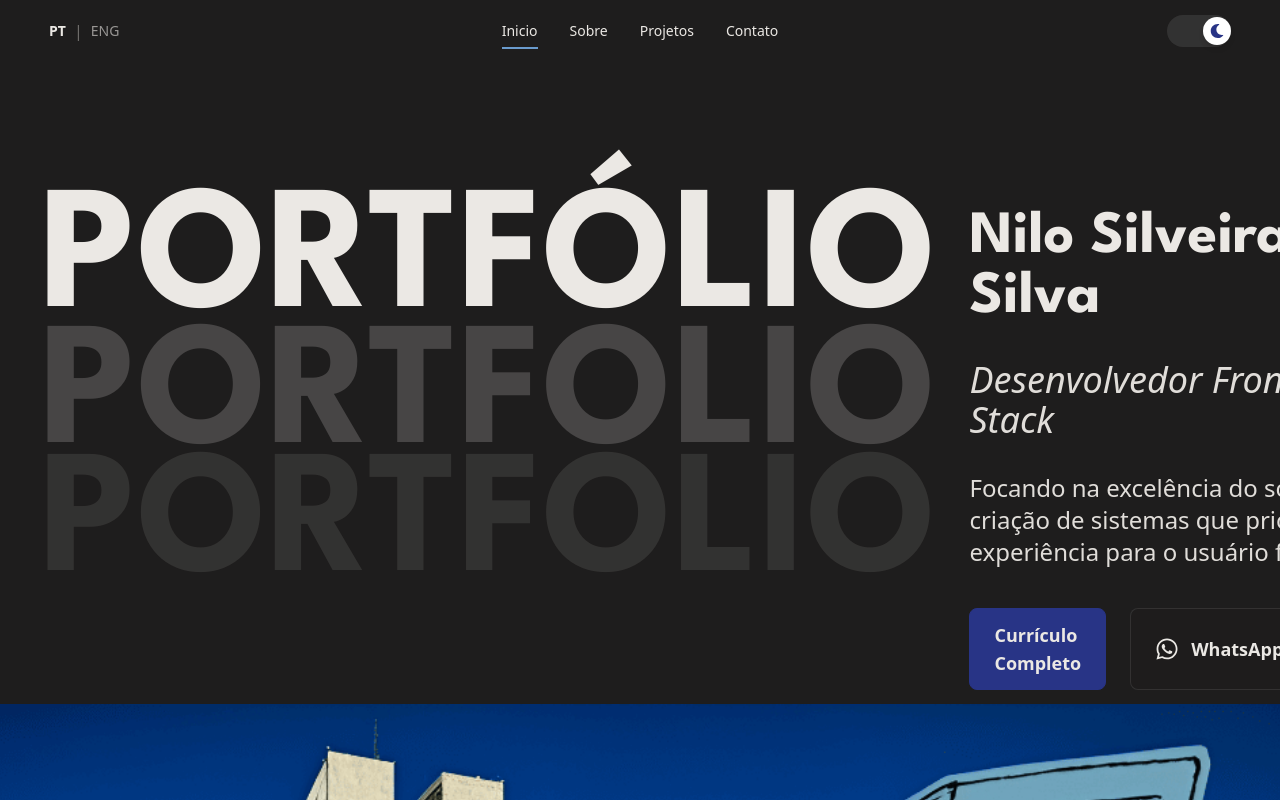
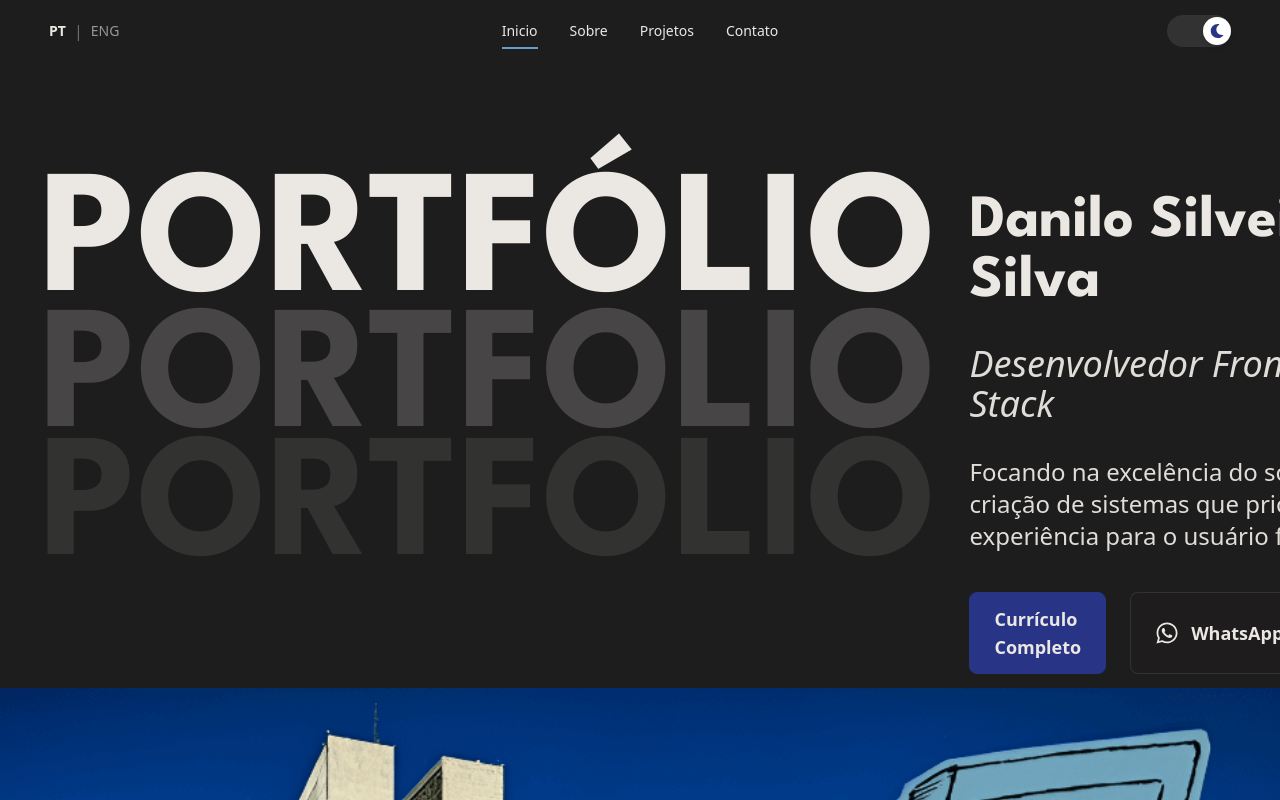
Before and after one commit to Niloinpng/nilo, a React (Vite) app: page / in a window 1280 px wide. Shown: the top 800 px of the page. Built offline with nearby package versions, Linux system fonts and the light colour scheme.

Commit message:
:sparkles: ajustes gerais

```diff
--- a/src/App.tsx
+++ b/src/App.tsx
@@ -5,7 +5,6 @@ import Skills from './section/Skills'
 import ADM from './section/projetos/ADM'
 import Contact from './section/Contact'
 import Footer from './section/Footer'
-import Titulo from './components/Titulo'
 import Meau from './section/projetos/Meau'
 import Template from './section/projetos/Template'
 import Twitter from './section/projetos/Twitter'
@@ -31,7 +30,7 @@ function App() {
         ></div>
         <div className="relative z-10">
         <NavBar />
-        <div id="inicio" className="pt-20 lg:pt-24">
+        <div id="inicio">
           <Hero />
         </div>
 
--- a/src/section/Contact.tsx
+++ b/src/section/Contact.tsx
@@ -47,7 +47,6 @@ function Contact() {
   return (
     <section className="px-10 py-8 lg:py-24">
       <div className="flex flex-col max-w-4xl mx-auto gap-6">
-      <span className="block h-1 w-full bg-preto dark:bg-branco"></span>
         <h1 className="font-extrabold text-xl lg:text-3xl text-preto dark:text-branco text-center">
           {translations.title}
         </h1>
@@ -65,7 +64,6 @@ function Contact() {
             />
           ))}
         </div>
-        <span className="block h-1 w-full bg-preto dark:bg-branco"></span>
       </div>
     </section>
   )
--- a/src/section/Hero.tsx
+++ b/src/section/Hero.tsx
@@ -8,7 +8,7 @@ function Hero() {
 
   const translations = {
     portfolio: language === 'pt' ? 'PORTFÓLIO' : 'PORTFOLIO',
-    title: 'Nilo Silveira da Silva',
+    title: 'Danilo Silveira da Silva',
     subtitle: language === 'pt'
       ? 'Desenvolvedor Front-End & Full-Stack'
       : 'Front-End & Full-Stack Developer',
@@ -20,9 +20,7 @@ function Hero() {
 
   return (
     <div className="flex flex-col relative">
-      {/* Duas colunas */}
-      <div className="flex flex-col md:flex-row gap-4 pb-8 lg:pb-0 lg:gap-8 px-10 lg:pt-20">
-        {/* Coluna 1: 3 títulos PORTFOLIO (60%) */}
+      <div className="flex flex-col md:flex-row gap-4 pb-8 lg:pb-0 lg:gap-8 px-10 py-20 lg:py-40">
         <div className="md:flex-[0.6] flex flex-col items-center justify-center">
           <h1 className="font-spartan font-bold text-6xl lg:text-[11rem] text-preto dark:text-branco text-center relative z-20">
             {translations.portfolio}
@@ -35,7 +33,6 @@ function Hero() {
           </h1>
         </div>
 
-        {/* Coluna 2: Textos e botões (40%) */}
         <div className="md:flex-[0.4] flex flex-col justify-start gap-10 lg:pt-8">
           {/* Textos alinhados ao topo */}
           <div className="flex flex-col gap-3 lg:gap-8">
@@ -50,7 +47,6 @@ function Hero() {
             </h3>
           </div>
 
-          {/* Botões alinhados abaixo */}
           <div className="flex flex-col md:flex-row gap-6">
             <ActionButton
               title={translations.resumeButton}
--- a/src/section/projetos/ADM.tsx
+++ b/src/section/projetos/ADM.tsx
@@ -10,7 +10,7 @@ function ADM() {
   const images = [adm1, adm2, adm3,adm4]
 
   return (
-    <section className="px-4 lg:px-12 py-10">
+    <section className="px-10 py-15">
       <div className="flex flex-col max-w-6xl mx-auto gap-2">
         {/* Título */}
         <h2 className="font-spartan font-extrabold text-2xl lg:text-6xl text-preto dark:text-branco text-center">
--- a/src/section/projetos/Meau.tsx
+++ b/src/section/projetos/Meau.tsx
@@ -11,7 +11,7 @@ function Meau() {
   const images = [meau1, meau2, meau3]
 
   return (
-    <section className="px-4 lg:px-12 py-10">
+    <section className="px-10 py-15">
       <div className="flex flex-col max-w-6xl mx-auto gap-2">
         <h2 className="font-spartan font-extrabold text-2xl lg:text-6xl text-preto dark:text-branco text-center">
           MEAU
--- a/src/section/projetos/Template.tsx
+++ b/src/section/projetos/Template.tsx
@@ -9,7 +9,7 @@ function Template() {
   const images = [tem1, tem2, tem3]
 
   return (
-    <section className="px-3 lg:px-12 py-10">
+    <section className="px-10">
       <div className="flex flex-col max-w-6xl mx-auto gap-2">
         {/* Título */}
         <h2 className="font-spartan font-extrabold text-2xl lg:text-6xl text-preto dark:text-branco text-center">
--- a/src/section/projetos/Twitter.tsx
+++ b/src/section/projetos/Twitter.tsx
@@ -5,7 +5,7 @@ import SkillItem from '../../components/SkillItem'
 
 function Twitter() {
   return (
-    <section className="px-3 lg:px-12 py-10">
+    <section className="px-10 py-15">
       <div className="flex flex-col max-w-6xl mx-auto gap-2">
         {/* Título */}
         <h2 className="font-spartan font-extrabold text-2xl lg:text-6xl text-preto dark:text-branco text-center">
```
